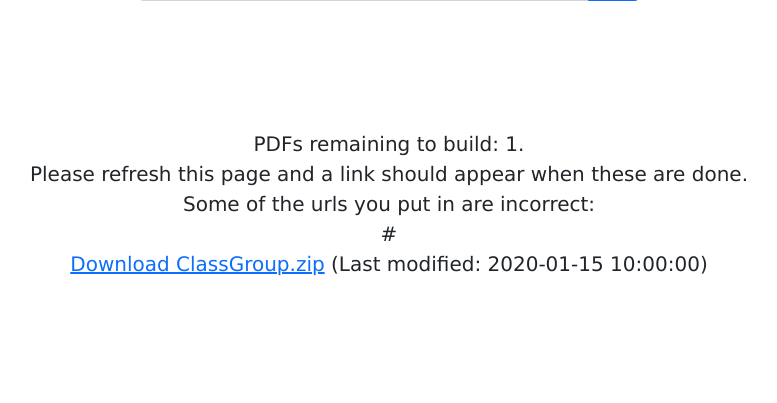
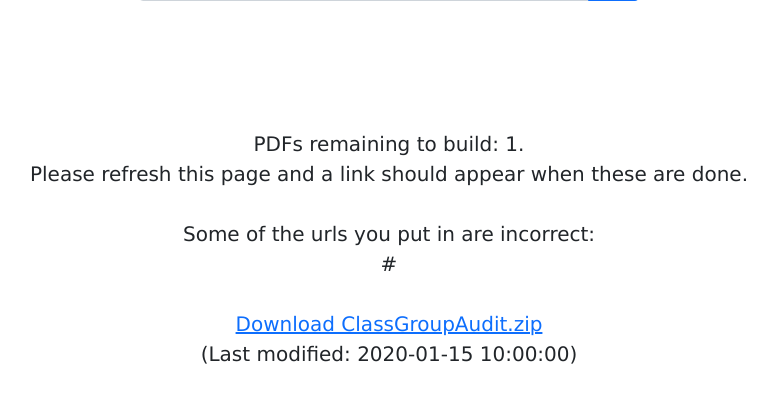
Before and after one commit to dillongrimes/pdf-creator, a Flask app: template templates/home.html in a window 1280 px wide. Shown: the part 245-648 px from the top of the page, without its empty margins (251-1028 px from the left). Run offline with Flask 3, Linux system fonts and the light colour scheme; the template is opened without the code that fills it: most values are stand-ins (such as "Sample title", 1, 10 or a date in 2020).

Commit message:
cleaning up date display

```diff
--- a/app.py
+++ b/app.py
@@ -1,5 +1,6 @@
 import os
 import boto3
+import pytz as pytz
 import redis
 from flask import Flask, render_template, request, redirect, url_for
 from urllib.parse import urlparse
@@ -40,7 +41,9 @@ def home():
     )
     if response:
         last_modified = response['LastModified']
-        last_modified = last_modified.strftime('%Y-%m-%d %H:%M')
+        tz = pytz.timezone('America/Chicago')
+        last_modified = last_modified.astimezone(tz)
+        last_modified = last_modified.strftime('%Y-%m-%d %l:%M%p')
         download_link = s3.generate_presigned_url(
             'get_object', Params={'Bucket': s3_bucket, 'Key': dl_filename}
         )
--- a/pyproject.toml
+++ b/pyproject.toml
@@ -12,6 +12,7 @@ redis = "^4.5.4"
 weasyprint = "^58.1"
 boto3 = "^1.26.123"
 python-dotenv = "^1.0.0"
+pytz = "^2023.3"
 
 [tool.poetry.dev-dependencies]
 
--- a/templates/home.html
+++ b/templates/home.html
@@ -33,7 +33,7 @@
     {% endif %}
 
     {% if bad_urls %}
-        <div>
+        <div style="margin-top:30px;">
             Some of the urls you put in are incorrect:<br/>
             {% for bad_url in bad_urls %}
                 {{ bad_url }}<br/>
@@ -42,7 +42,10 @@
     {% endif %}
 
     {% if download_link %}
-        <div><a href="{{ download_link }}">Download ClassGroup.zip</a> (Last modified: {{ last_modified }})</div>
+        <div style="margin-top:30px;">
+            <a href="{{ download_link }}">Download ClassGroupAudit.zip</a><br/>
+            (Last modified: {{ last_modified }})
+        </div>
     {% endif %}
 
 </body>
```
Also changed, not shown: 1 other file.
